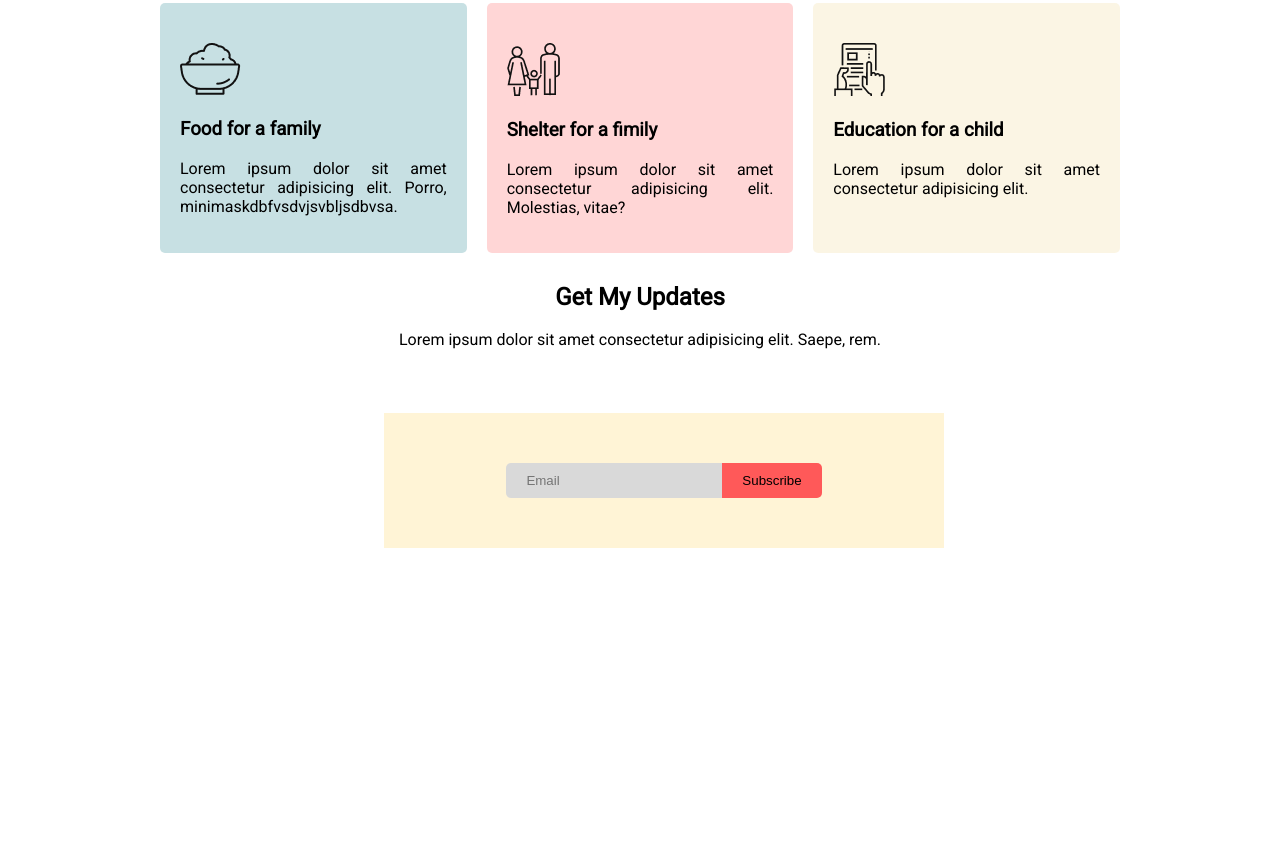
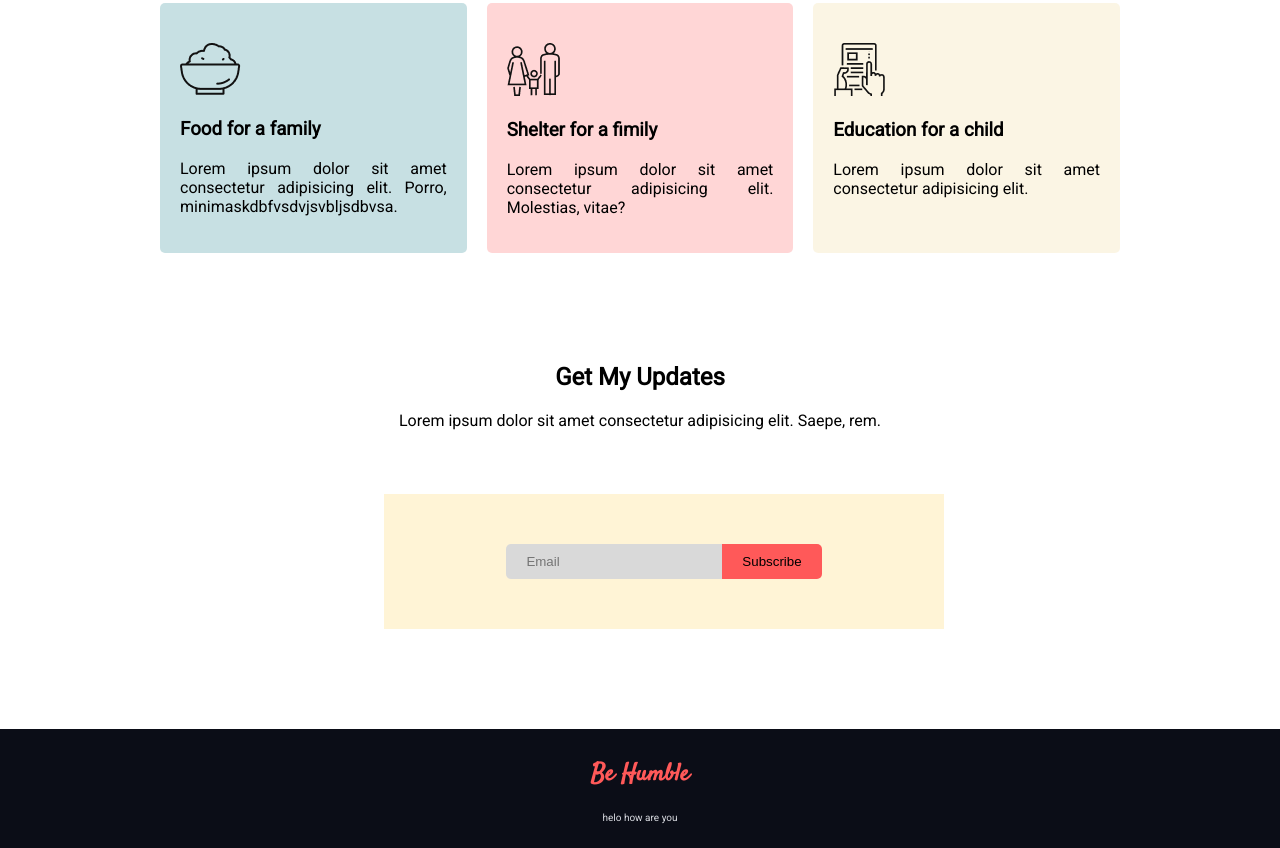
Before and after one commit to Fahim-05/donate-today, a plain HTML site: page index.html in a window 1280 px wide. Shown: the part 1523-2371 px from the top of the page. Before the commit the page ends 2071 px from the top, so only its background shows below. Drawn offline with Linux system fonts and the light colour scheme.

Commit message:
footer completed

```diff
--- a/index.html
+++ b/index.html
@@ -10,6 +10,13 @@
     <link rel="preconnect" href="https://fonts.googleapis.com">
     <link rel="preconnect" href="https://fonts.gstatic.com" crossorigin>
     <link href="https://fonts.googleapis.com/css2?family=Roboto&display=swap" rel="stylesheet">
+
+
+
+<link rel="preconnect" href="https://fonts.googleapis.com">
+<link rel="preconnect" href="https://fonts.gstatic.com" crossorigin>
+<link href="https://fonts.googleapis.com/css2?family=Satisfy&display=swap" rel="stylesheet">
+
 </head>
 
 <body>
@@ -114,6 +121,10 @@
     </section>
 
 
+
 </body>
-
+<footer>
+        <h2>Be Humble</h2>
+        <p>helo how are you</p>
+</footer>
 </html>
--- a/style.css
+++ b/style.css
@@ -98,11 +98,6 @@ body{
 }
 .plan-box-width{
     width: 40%;
-
-    /* padding-top: 50px;
-    padding-right: 20px;
-    padding-bottom: 20px;
-    padding-left: 20px; */
     padding: 40px 20px 20px;
 
     margin: 10px;
@@ -129,6 +124,7 @@ body{
     text-align: center;
     padding-left: 20%;
     padding-right: 20%;
+    margin-top: 100px;
 }
 
 
@@ -154,3 +150,25 @@ body{
     padding: 10px 20px;
     border-radius: 0px 5px  5px 0px;
 }
+
+
+
+
+
+
+
+
+footer{
+    margin-top: 100px;
+   background-color: #0B0D17;
+   text-align: center;
+   padding: 10px 0 15px 0 ;
+}
+footer h2{
+    font-family: 'Satisfy', cursive;
+    color: #FF5959;
+}
+footer p{
+    color: #D9DBE1;
+    font-size: 10px;
+}
```
